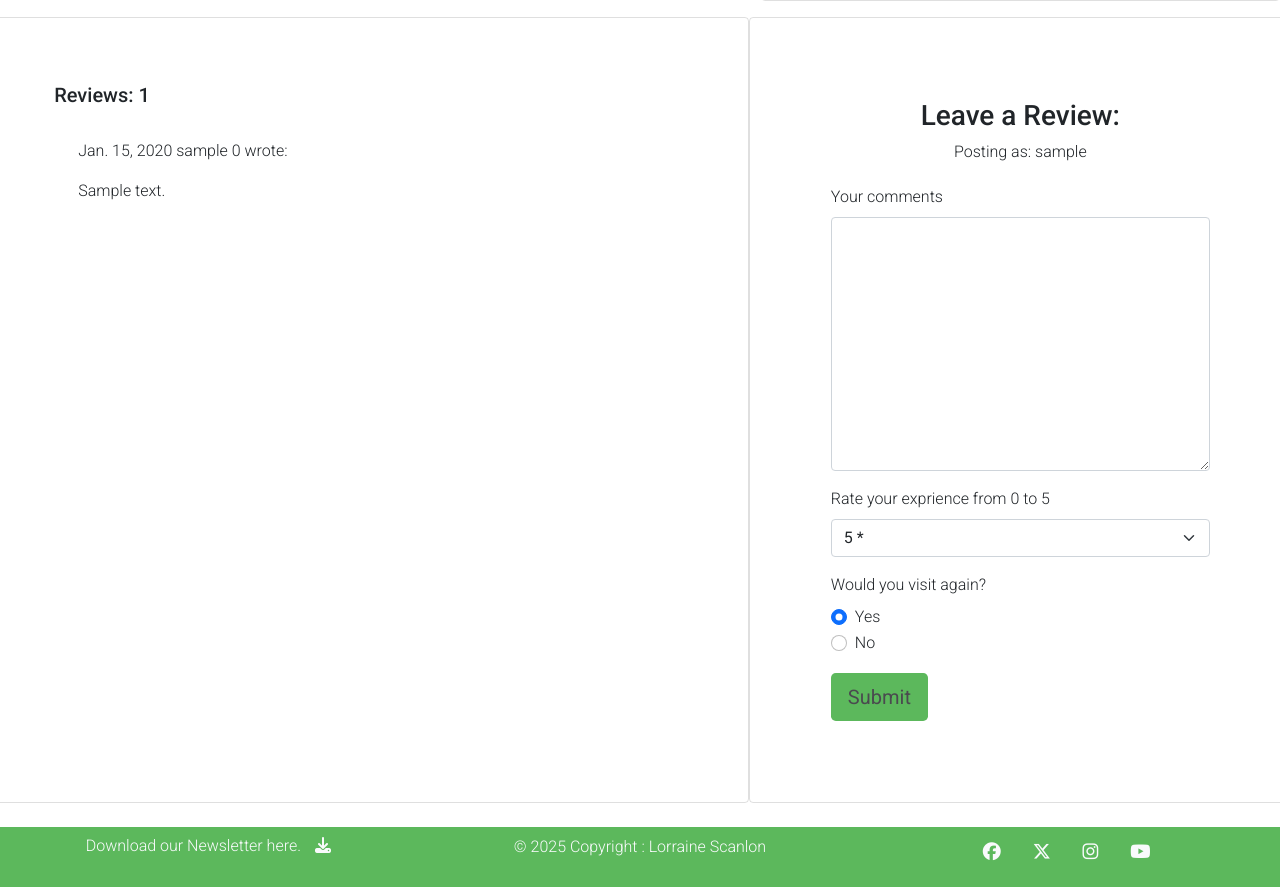
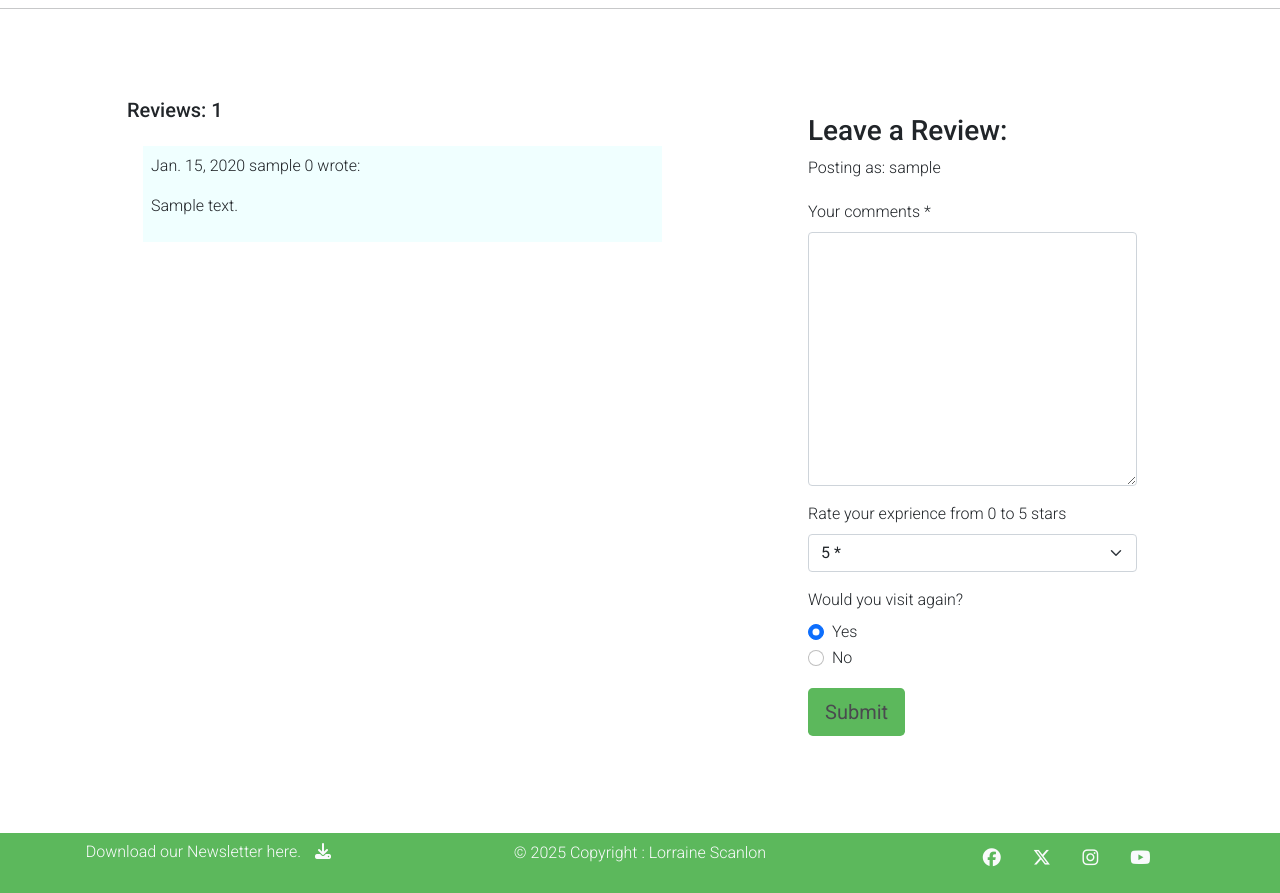
Before and after one commit to lorrainescanlon/farmers-market-review, a Django app: a page that uses templates/base.html in a window 1280 px wide. Shown: the part 361-1254 px from the top of the page. Run offline with Django 5.2, Linux system fonts and the light colour scheme; a user stored in the database is signed in; tables that the repository leaves empty hold one stand-in row (values such as "Sample post"); parts of the project's set-up code (start-up, migrations or seed data) failed here and were passed over; some libraries are stand-ins or nearby versions.

Commit message:
updated stars rating to display stars favicon, updated navbar and card border styles, updated reviews background color

```diff
--- a/contact/forms.py
+++ b/contact/forms.py
@@ -1,5 +1,8 @@
 from .models import Contact
 from django import forms
+from crispy_forms.helper import FormHelper
+from crispy_forms.layout import Layout, Fieldset, Submit
+
 
 class ContactForm(forms.ModelForm):
     class Meta:
--- a/contact/templates/contact/contact.html
+++ b/contact/templates/contact/contact.html
@@ -4,9 +4,10 @@
 
 {% block content %}
 
+
 <div class="container">
     <div class="row">
-        <div class = "col-sm-7 mb-3 mb-sm-0 ">
+        <div class = "col-sm-7">
             <!-- Title goes between these h2 tags -->
             <h3>Contact Farmers Market Review</h3>
             <!-- Content goes here -->
@@ -27,7 +28,7 @@
                 </ul>
             </p>
         </div>
-        <div class="col-5 text-left">
+        <div class="col-sm-5 text-left">
             <!-- form goes here -->
             <form id="ContactForm" class="contact-form" method="post"
                 style="margin-top: 1.3em;">
--- a/markets_review/forms.py
+++ b/markets_review/forms.py
@@ -1,5 +1,8 @@
 from .models import Review
 from django import forms
+from crispy_forms.helper import FormHelper
+from crispy_forms.layout import Layout, Fieldset, Submit
+from crispy_forms.bootstrap import FormActions
 
 
 class ReviewForm(forms.ModelForm):
@@ -7,8 +10,8 @@ class ReviewForm(forms.ModelForm):
         model = Review
         fields = ['body', 'stars_rating', 'visit_again']
         labels = {
-            'body': 'Your comments',
-            'stars_rating': 'Rate your exprience from 0 to 5',
+            'body': 'Your comments *',
+            'stars_rating': 'Rate your exprience from 0 to 5 stars',
             'visit_again': 'Would you visit again?'
         }
         widgets = {'visit_again': forms.RadioSelect()}
--- a/markets_review/templates/markets_review/market_detail.html
+++ b/markets_review/templates/markets_review/market_detail.html
@@ -5,16 +5,29 @@
 {% block content %}
 
 <!-- Market_detail.html content starts here -->
-
+<div class="container">
   <div class="row">
     <div class="col-sm-7 mb-3 mb-sm-0">
       <div class="card mkt-detail no-border">
         <div class="card-body mkt-detail">
           <h5 class="card-title">Market Details</h5>
-        <p class="card-text">
+          <p class="card-text sm-star">
               <Strong> Location :</strong> {{ market.location }}<br>
               <strong> Day/Time :</strong> {{ market.day_time }}<br>
-            <strong> Review Rating :</strong> {{ market_stars }}
+              <strong> Review Rating :</strong>
+              {% if market_stars == 0 %}
+              0
+              {% elif market_stars == 1 %}
+              <i class="fa-solid fa-star"></i>
+              {% elif market_stars == 2 %}
+              <i class="fa-solid fa-star"></i><i class="fa-solid fa-star"></i>
+              {% elif market_stars == 3 %}
+              <i class="fa-solid fa-star"></i><i class="fa-solid fa-star"></i><i class="fa-solid fa-star"></i>
+              {% elif market_stars == 4 %}
+              <i class="fa-solid fa-star"></i><i class="fa-solid fa-star"></i><i class="fa-solid fa-star"></i><i class="fa-solid fa-star"></i>
+              {% elif market_stars == 5 %}
+              <i class="fa-solid fa-star"></i><i class="fa-solid fa-star"></i><i class="fa-solid fa-star"></i><i class="fa-solid fa-star"></i><i class="fa-solid fa-star"></i>
+              {% endif %}
           </p>
           <p class="card-text">
               {{ market.content | safe }}
@@ -37,6 +50,9 @@
       </div>
     </div>
   </div>
+</div>
+
+<hr>
 
 <!-- Displaying count of reviews
 <div class="row">
@@ -51,14 +67,15 @@
 </div>-->
 
 <!-- Displaying Reviews -->
+<div class="container">
   <div class="row">
-  <div class="col-md-7 card mb-4 mt-3 mkt-review">
+    <div class="col-md-7 card mb-4 mt-3 review-text no-border">
       <h5>Reviews: {{ review_count }}</h5>
-    <div class="card-body mkt-review">
+      <div class="card-body">
         <!-- We want a for loop inside the empty control tags
         to iterate through each review in reviews -->
         {% for review in reviews %}
-      <div class="p-2 reviews
+        <div class="review-box p-2 reviews
           {% if not review.approved and review.author == user %}
           faded{% elif not review.approved %} d-none{% endif %}">
           <p class="font-weight-bold">
@@ -89,12 +106,12 @@
       </div>
     </div>
     <!-- Creating new Reviews -->
- <div class="col-md-5 card mb-4 mt-3">
+  <div class="col-md-5 card mb-4 mt-3 review-text no-border">
     <div class="card-body">
       {% if user.is_authenticated %}
       <h3>Leave a Review:</h3>
       <p>Posting as: {{ user.username }}</p>
-    <form id="reviewForm" class="mkt-review" method="post"
+      <form id="reviewForm" class="text-left" method="post"
         style="margin-top: 1.3em;">
         {{ review_form | crispy }}
         {% csrf_token %}
@@ -107,6 +124,7 @@
     </div>
   </div>
   </div>
+</div>
 
 
 
--- a/markets_review/views.py
+++ b/markets_review/views.py
@@ -40,7 +40,7 @@ def market_detail(request, slug):
     if review_count <= 0:
         market_stars = "No reviews yet"
     else:
-        market_stars = Review.objects.filter(market=market, approved=True).aggregate(total=Sum('stars_rating'))["total"]/review_count
+        market_stars = int(Review.objects.filter(market=market, approved=True).aggregate(total=Sum('stars_rating'))["total"]/review_count)
 
     if request.method == "POST":
         review_form = ReviewForm(data=request.POST)
--- a/static/css/style.css
+++ b/static/css/style.css
@@ -23,6 +23,7 @@ body {
 }
 .navbar {
     /*background-color: #5cb85c;*/
+    border-bottom: thin solid lightgray;
 }
 
 .test_color {
@@ -128,6 +129,7 @@ footer i {
 .btn-logout {
     background-color: #5cb85c;
     color:#4A4A4F;
+    align-self: center;
 }
 
 .btn-login:hover,
@@ -152,6 +154,15 @@ footer i {
     display: none;
 }
 
-.mkt-review {
+.review-text {
     text-align: left;
 }
+
+.sm-star i {
+    color:  #5cb85c;
+    size: 1em;
+}
+
+.review-box {
+    background-color: azure;
+}
--- a/templates/base.html
+++ b/templates/base.html
@@ -70,7 +70,9 @@
                 </span>
             </div>
         </div>
+        <hr>
     </nav>
+
 
 
 
```
Lines whose indentation alone changed are shown as unchanged.
